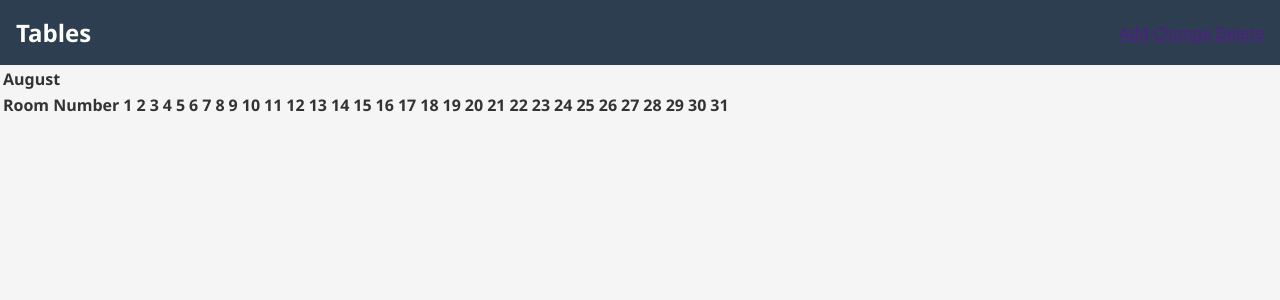
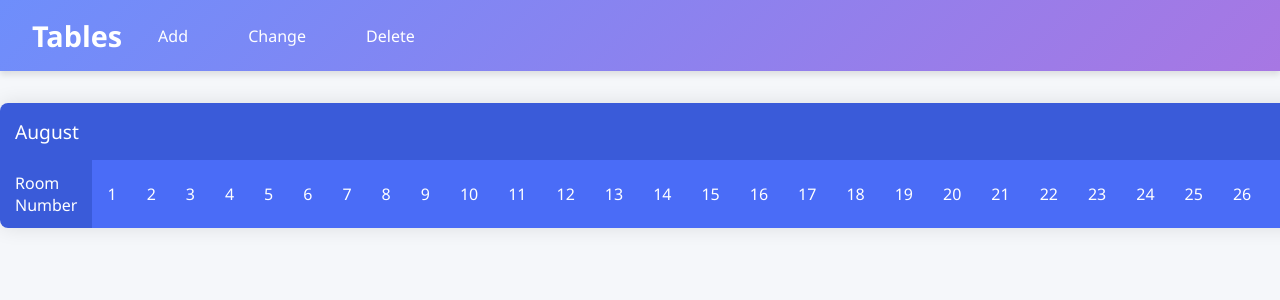
Before and after one commit to sabuka-dumbo/Reseption-tables, a Django app: template administration/tables/templates/index.html in a window 1280 px wide. Shown: the top 300 px of the page. Run offline with Django 3.2, Linux system fonts and the light colour scheme; the template is opened without the code that fills it, so the values that code supplies are empty.

Commit message:
Aug 10, 2025, 5:41 PM

```diff
--- a/administration/tables/static/styles.css
+++ b/administration/tables/static/styles.css
@@ -1,146 +1,137 @@
+/* styles.css */
 body {
     font-family: 'Segoe UI', Tahoma, Geneva, Verdana, sans-serif;
+    background-color: #f5f7fa;
     margin: 0;
     padding: 0;
-    background-color: #f5f5f5;
     color: #333;
 }
 
 .navigation {
-    background-color: #2c3e50;
+    background: linear-gradient(135deg, #6e8efb, #a777e3);
     color: white;
-    padding: 1rem;
+    padding: 1rem 2rem;
     display: flex;
-    justify-content: space-between;
     align-items: center;
-    flex-wrap: wrap;
+    box-shadow: 0 4px 6px rgba(0, 0, 0, 0.1);
 }
 
 .navigation h1 {
     margin: 0;
-    font-size: 1.5rem;
+    font-size: 1.8rem;
+    font-weight: 600;
 }
 
-.nav-links {
-    display: flex;
-    align-items: center;
-    gap: 1rem;
+.navigation a {
+    color: white;
+    text-decoration: none;
+    margin-right: 1.5rem;
+    font-weight: 500;
+    padding: 0.5rem 1rem;
+    border-radius: 4px;
+    transition: all 0.3s ease;
 }
 
-.button {
-    background-color: #3498db;
-    color: white;
-    padding: 0.5rem 1rem;
-    text-decoration: none;
-    border-radius: 4px;
-    transition: background-color 0.3s;
+.navigation a:hover {
+    background-color: rgba(255, 255, 255, 0.2);
 }
 
-.button:hover {
-    background-color: #2980b9;
+table {
+    border-collapse: collapse;
+    margin: 2rem auto;
+    background-color: white;
+    box-shadow: 0 0 20px rgba(0, 0, 0, 0.1);
+    border-radius: 8px;
+    overflow: hidden;
 }
 
-.month-navigation {
-    display: flex;
-    align-items: center;
-    gap: 1rem;
-    margin-left: auto;
+th {
+    background-color: #4a6cf7;
+    color: white;
+    padding: 12px 15px;
+    text-align: center;
+    font-weight: 500;
 }
 
-.table-container {
-    overflow-x: auto;
-    padding: 1rem;
+th:first-child {
+    text-align: left;
+    background-color: #3a5bd9;
 }
 
-.booking-table {
-    width: 100%;
-    border-collapse: collapse;
-    background-color: white;
-    box-shadow: 0 2px 4px rgba(0, 0, 0, 0.1);
-}
-
-.month-header {
-    background-color: #34495e;
-    color: white;
-    font-size: 1.2rem;
-    padding: 0.5rem;
+td {
+    padding: 10px 15px;
     text-align: center;
-}
-
-.room-header, .day-header {
-    background-color: #ecf0f1;
-    padding: 0.5rem;
-    text-align: center;
-    position: sticky;
-    top: 0;
-}
-
-.day-header {
+    border: 1px solid #e0e0e0;
     min-width: 40px;
-}
-
-.day-header.first-day {
-    border-left: 2px solid #bdc3c7;
-}
-
-.room-cell {
-    padding: 0.5rem;
-    background-color: #f8f9fa;
-    position: sticky;
-    left: 0;
-    z-index: 1;
-}
-
-.day-cell {
-    border: 1px solid #ddd;
-    height: 60px;
-    vertical-align: top;
-    padding: 2px;
+    height: 40px;
     position: relative;
 }
 
-.booked {
-    background-color: #e3f2fd;
+td:first-child {
+    font-weight: 600;
+    background-color: #f8f9fa;
+    text-align: left;
+    position: sticky;
+    left: 0;
+    z-index: 10;
 }
 
-.booking-confirmed {
-    background-color: #bbdefb;
+/* Booking cell styling */
+td[colspan] {
+    background-color: #e3f2fd;
+    border-left: 3px solid #2196f3;
+    border-right: 3px solid #2196f3;
+    color: #0d47a1;
+    font-weight: 500;
+    transition: all 0.2s ease;
 }
 
-.booking-checked-in {
-    background-color: #c8e6c9;
+td[colspan]:hover {
+    background-color: #bbdefb;
+    transform: scale(1.02);
+    z-index: 5;
+    box-shadow: 0 2px 8px rgba(33, 150, 243, 0.3);
 }
 
-.booking-checked-out {
-    background-color: #ffccbc;
+/* Empty cell styling */
+td:empty {
+    background-color: #f8f9fa;
 }
 
-.booking-cancelled {
-    background-color: #ffcdd2;
-    text-decoration: line-through;
+td:empty:hover {
+    background-color: #e9ecef;
 }
 
-.booking-info {
-    font-size: 0.7rem;
-    background-color: rgba(255, 255, 255, 0.8);
-    padding: 2px;
-    border-radius: 2px;
-    overflow: hidden;
-    text-overflow: ellipsis;
-    white-space: nowrap;
-    cursor: help;
+/* Header styling */
+thead tr:first-child th {
+    background-color: #3a5bd9;
+    font-size: 1.2rem;
+    padding: 15px;
+    text-align: left;
 }
 
-@media (max-width: 768px) {
-    .nav-links {
-        flex-direction: column;
-        align-items: flex-start;
-        gap: 0.5rem;
-    }
-
-    .month-navigation {
-        margin-left: 0;
-        width: 100%;
-        justify-content: space-between;
+/* Responsive adjustments */
+@media (max-width: 1200px) {
+    th, td {
+        padding: 8px 10px;
+        font-size: 0.9rem;
     }
 }
+
+/* Animation for loading */
+@keyframes fadeIn {
+    from { opacity: 0; transform: translateY(10px); }
+    to { opacity: 1; transform: translateY(0); }
+}
+
+tbody tr {
+    animation: fadeIn 0.3s ease forwards;
+}
+
+tbody tr:nth-child(even) {
+    background-color: #f8f9fa;
+}
+
+tbody tr:hover {
+    background-color: #f1f3f5;
+}
```
